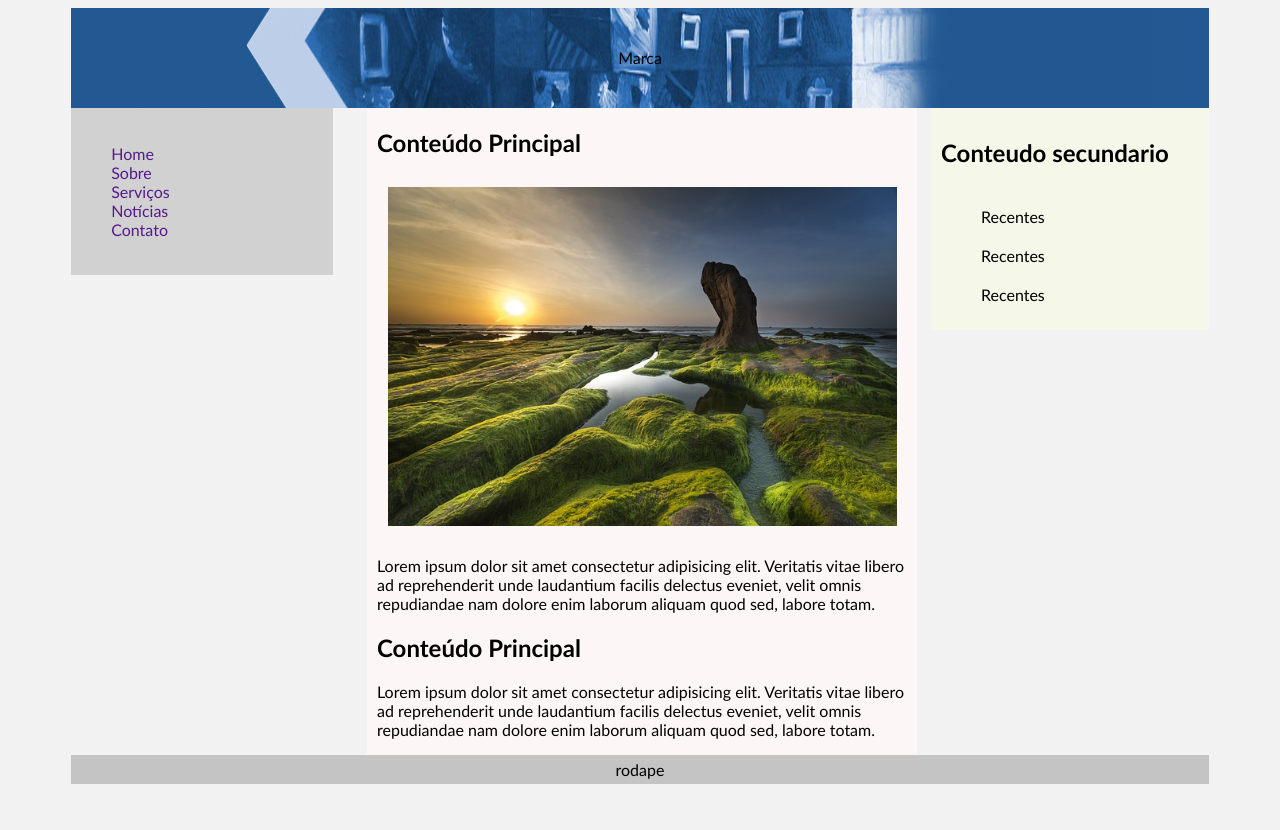
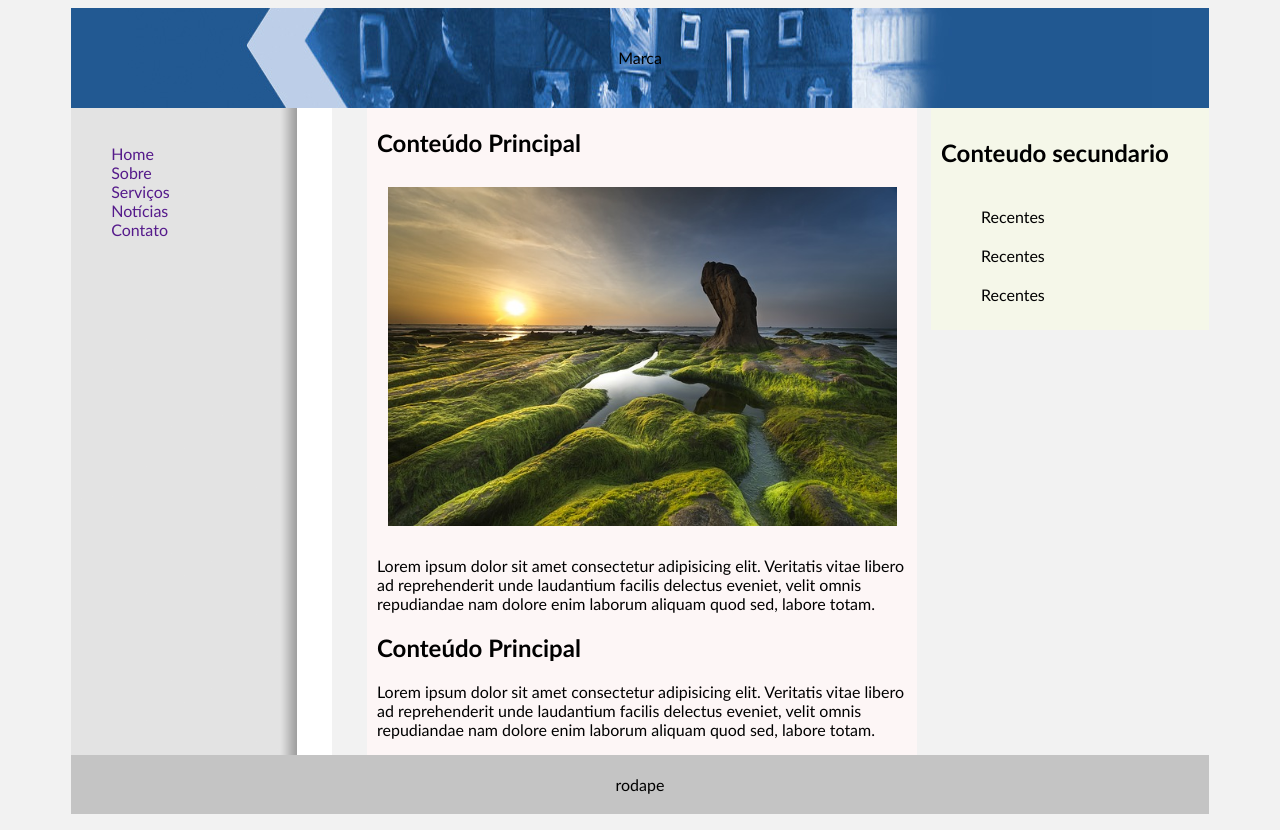
Before and after one commit to ThamyrisCabralArraes/layout-imagens, a plain HTML site: page index.html in a window 1280 px wide. Before the commit the page ends 800 px from the top, so only its background shows below. Drawn offline with Linux system fonts and the light colour scheme.

Commit message:
layoutimagem

```diff
--- a/index.html
+++ b/index.html
@@ -74,7 +74,7 @@
     </div>
     <!-- Inicio do rodapé -->
     <div id="rodape">
-      rodape
+      <p>rodape</p>
     </div>
   </div>
 </body>
--- a/style.css
+++ b/style.css
@@ -6,7 +6,7 @@ body {
 #container {
   width: 90%; /* 720px */
   margin: 0 auto;
-  background: #f2f2f2;
+  background: #f2f2f2 url(imagem/coluna.png) repeat-y left top;
   min-width: 720px;
   max-width: 1200px;
 }
@@ -61,7 +61,7 @@ img.img-noticia {
   float: left;
   padding-top: 20px;
   padding-bottom: 20px;
-  background: #d1d1d1;
+
 }
 #navegacao ul {
   list-style: none;
@@ -70,9 +70,9 @@ img.img-noticia {
   text-decoration: none;
 }
 /* Rodapé */
-#rodape {
+#rodape p {
   clear: both;
   background: #c4c4c4;
-  padding: 5px;
+  padding: 20px;
   text-align: center;
 }
```
Also changed, not shown: imagem/coluna.png (added).
